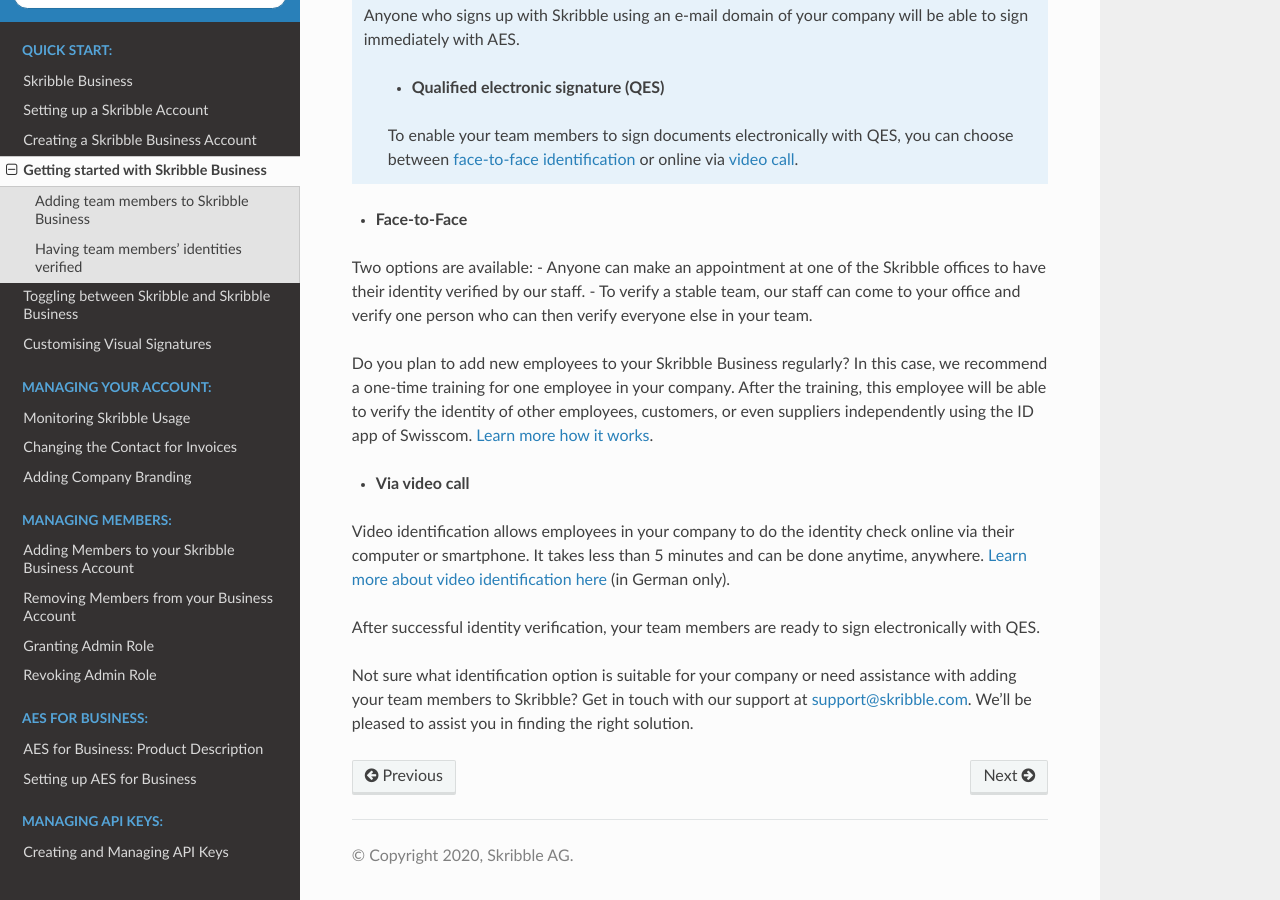
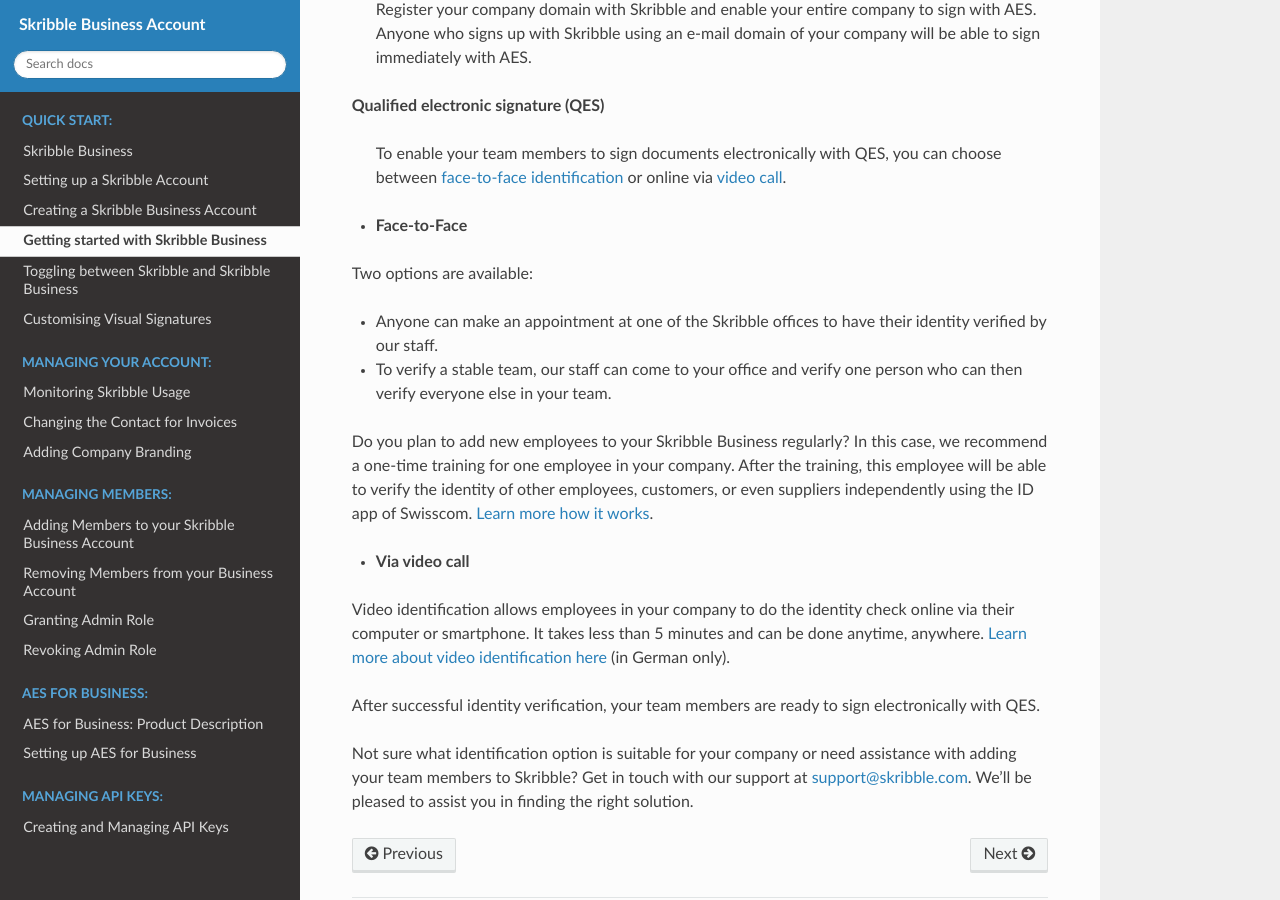
Before and after one commit to matthieu-bt/business-guide, a Sphinx documentation site: the page built from source/quickstart/onboard.rst, in a window 1280 px wide and 900 px high, scrolled down 1079 px. Built offline with Sphinx 7.4.7 and the Read the Docs theme 2.0.0, drawn with Linux system fonts in a browser that asks for light colours; some of the changed text lies outside the part shown.

Commit message:
Corrected note and face-to-face
Added spacing in the note and face-to-face

```diff
--- a/source/quickstart/onboard.rst
+++ b/source/quickstart/onboard.rst
@@ -5,14 +5,13 @@
 ======================================
 
 To enable your team members to sign with Skribble once you’ve set up **Skribble Business** for your company, you’ll have to:
-  - add your team members to Skribble Business and
+
+  - add your team members and
   - have their identities verified
 
 Here’s a quick guide on how to do it.
 
-
-Adding team members to Skribble Business
-----------------------------------------
+- **Adding team members to Skribble Business**
 
 You can add your team members by:
 
@@ -25,8 +24,7 @@
 .. _Learn more in this guide: https://docs.skribble.com/business-admin/members/adding.html#adding-members-by-e-mail
 
 
-Having team members’ identities verified
-----------------------------------------
+- **Having team members’ identities verified**
 
 To sign documents electronically, employees in your company will have to get their identities verified. Skribble offers various identification options depending on your individual use case and the e-signature standard (or legal weight) required.
 
@@ -35,7 +33,8 @@
 
    .. _e-signature standards page: https://www.skribble.com/signaturestandards
 
-   - **Advanced electronic signature (AES)**
+
+**Advanced electronic signature (AES)**
 
    To sign with AES, employees in your company will require a Swiss mobile number or a company e-mail address.
 
@@ -48,7 +47,7 @@
   Register your company domain with Skribble and enable your entire company to sign with AES. Anyone who signs up with Skribble using an e-mail domain of your company will be    able to sign immediately with AES.
 
 
-   - **Qualified electronic signature (QES)**
+**Qualified electronic signature (QES)**
 
    To enable your team members to sign documents electronically with QES, you can choose between `face-to-face identification`_ or online via `video call`_.
 
@@ -60,7 +59,9 @@
 - **Face-to-Face**
 
 Two options are available:
+
 - Anyone can make an appointment at one of the Skribble offices to have their identity verified by our staff.
+
 - To verify a stable team, our staff can come to your office and verify one person who can then verify everyone else in your team.
 
 Do you plan to add new employees to your Skribble Business regularly? In this case, we recommend a one-time training for one employee in your company. After the training, this employee will be able to verify the identity of other employees, customers, or even suppliers independently using the ID app of Swisscom. `Learn more how it works`_.
```
